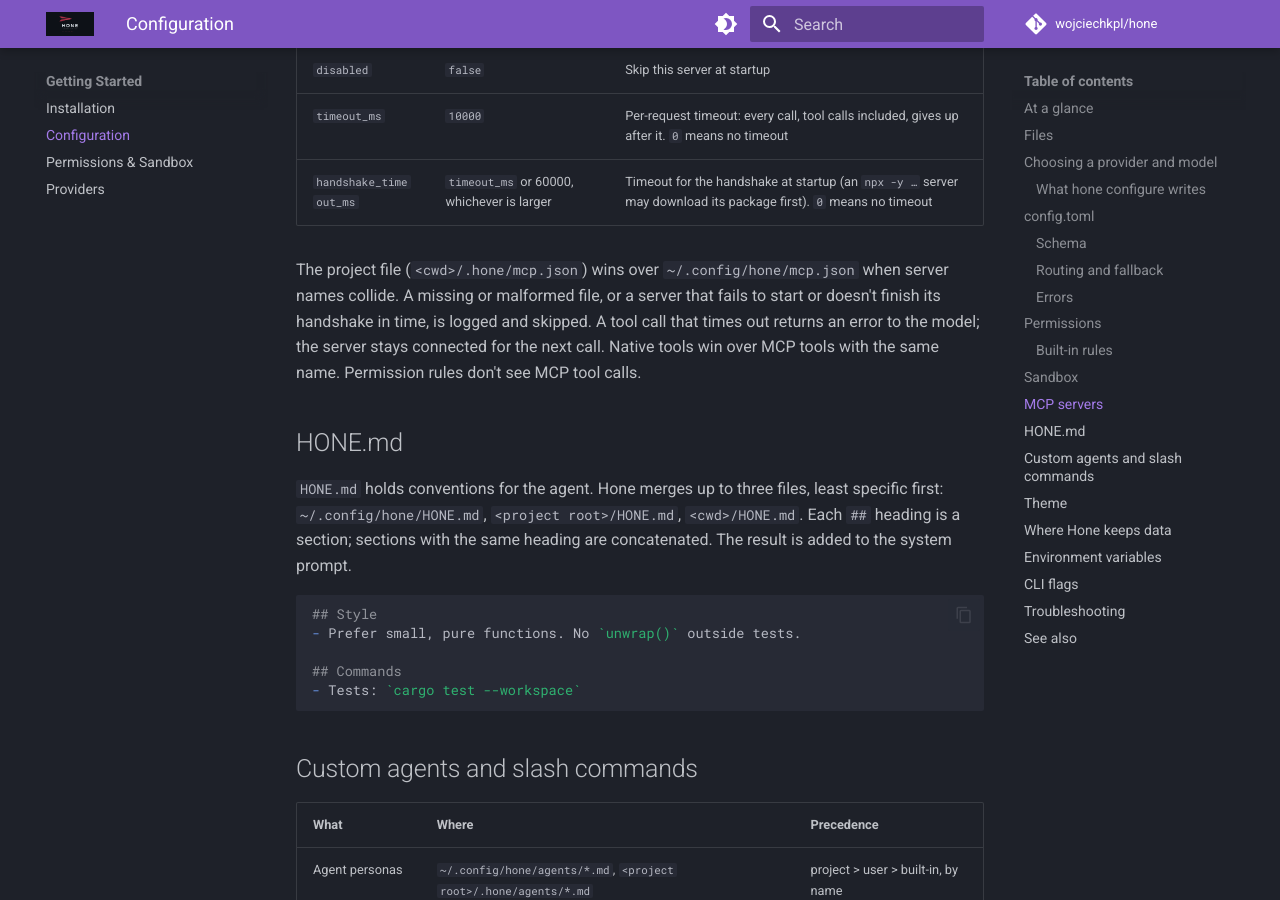
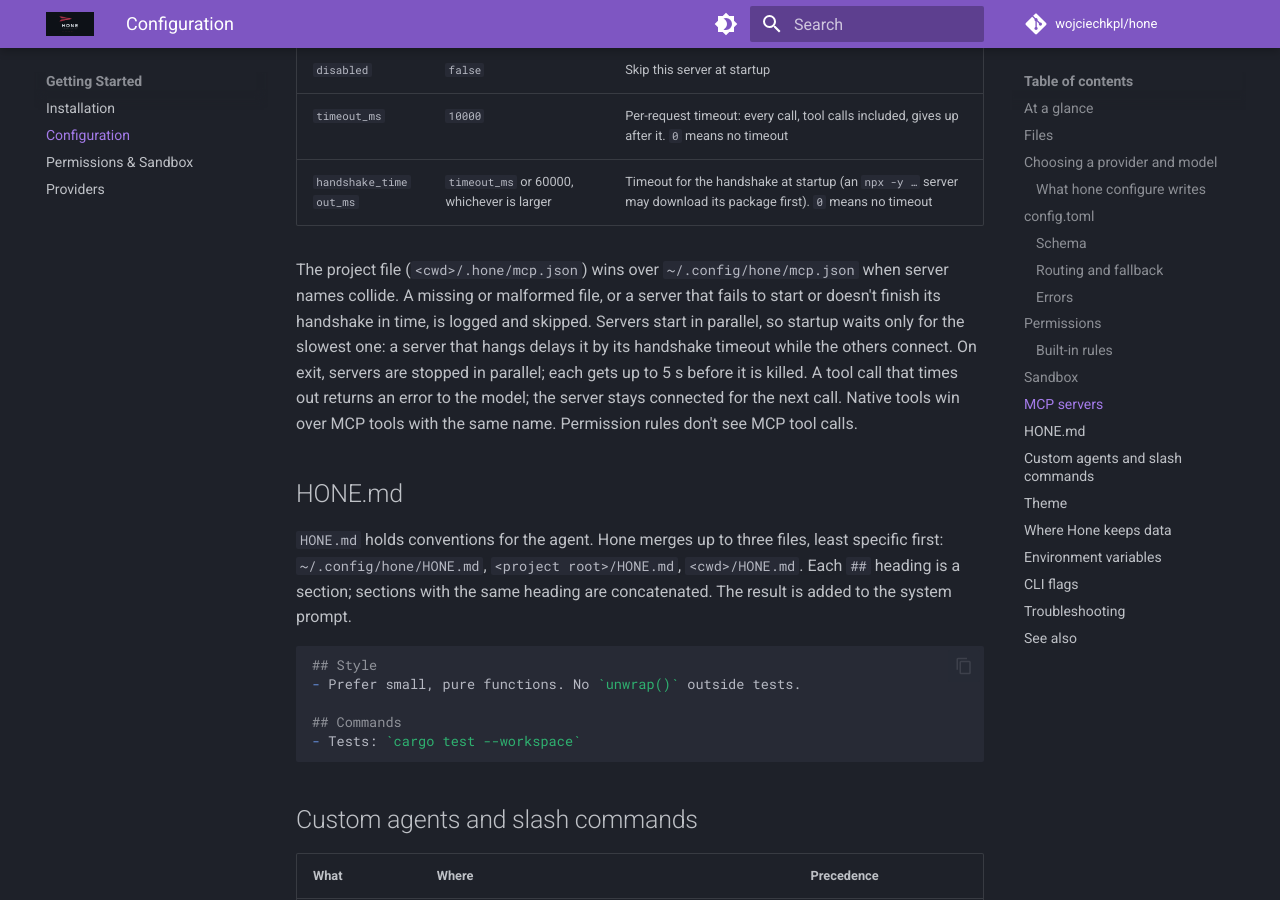
Before and after one commit to wojciechkpl/hone, an MkDocs documentation site: the page built from docs/configuration.md, in a window 1280 px wide and 900 px high, scrolled down 18618 px. Built offline with MkDocs 1.6.1 and Material for MkDocs 9.7.7, drawn with Linux system fonts in a browser that asks for light colours; comment, search, counter and statistics services are not loaded.

Commit message:
docs: MCP servers start and stop in parallel (P6)

```diff
--- a/docs/configuration.md
+++ b/docs/configuration.md
@@ -685,7 +685,10 @@
 
 The project file (`<cwd>/.hone/mcp.json`) wins over `~/.config/hone/mcp.json` when server
 names collide. A missing or malformed file, or a server that fails to start or doesn't
-finish its handshake in time, is logged and skipped. A tool call that times
+finish its handshake in time, is logged and skipped. Servers start in parallel, so startup
+waits only for the slowest one: a server that hangs delays it by its handshake timeout
+while the others connect. On exit, servers are stopped in parallel; each gets up to 5 s
+before it is killed. A tool call that times
 out returns an error to the model; the server stays connected for the next call. Native tools win over MCP tools with the same name. Permission rules don't see
 MCP tool calls.
 
```
Also changed, not shown: CHANGELOG.md (+9 -0 lines).
